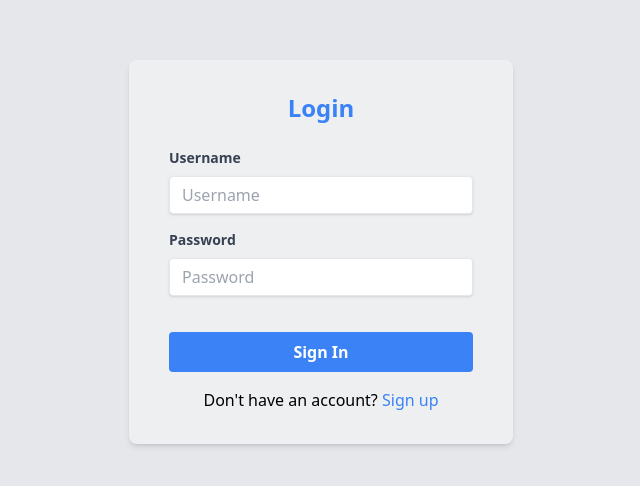
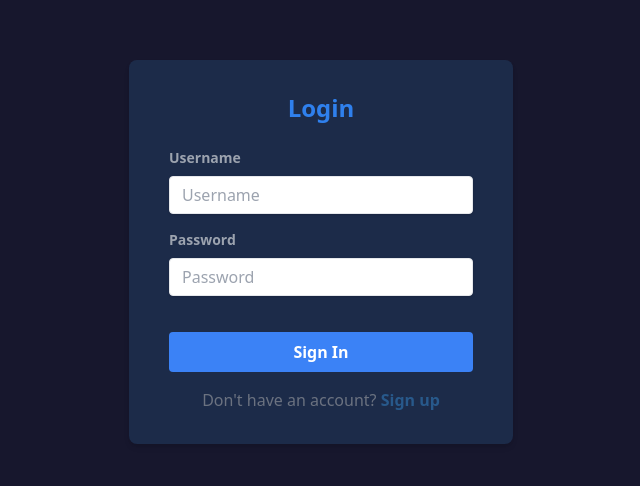
Before and after one commit to Hamza-El-Fahli/Educraft_Server, a Next.js app: page /login in a window 1280 px wide. Shown: the part 140-626 px from the top of the page, without its empty margins (319-959 px from the left). Built offline with nearby package versions, Linux system fonts and the light colour scheme.

Commit message:
wip: Login Page
- install Axios
- add user authentification
- show message of user not found on UX

```diff
--- a/package.json
+++ b/package.json
@@ -9,6 +9,7 @@
     "lint": "next lint"
   },
   "dependencies": {
+    "axios": "^1.6.7",
     "mongoose": "^8.2.0",
     "next": "14.1.0",
     "react": "^18",
--- a/src/app/(authentification)/login/page.tsx
+++ b/src/app/(authentification)/login/page.tsx
@@ -1,22 +1,54 @@
 "use client";
+import axios from "axios";
 import Link from "next/link";
 import { useRouter } from "next/navigation";
 
-export default function Login() {
+interface User {
+  _id: string;
+  name: string;
+}
+
+export default function Login(): JSX.Element {
   const router = useRouter();
-  const handleClick = (e: any) => {
+
+  const handleSubmit = async (e: React.FormEvent<HTMLFormElement>): Promise<void> => {
     e.preventDefault();
-    router.push("/dashboard");
+    const target = e.target as typeof e.target & {
+      username: { value: string };
+      password: { value: string };
+    };
+
+    const name = target.username.value;
+    const password = target.password.value;
+
+    try {
+      const checkUserCall = await axios.post<User>(`http://localhost:3000/api/users`, { name, password });
+      const checkUser = checkUserCall.data;
+
+      if (checkUser.hasOwnProperty('_id')) {
+        window.alert(`user ${checkUser.name} has id of ${checkUser._id}`);
+        router.push("/dashboard");
+      } else {
+        document.getElementById("loginError")?.classList.remove('hidden');
+      }
+    } catch (error) {
+      console.error('Error during login:', error);
+      // Handle error, show error message, etc.
+    }
   };
+
+
   return (
-    <div className="bg-gray-200 flex justify-center items-center  h-screen">
-      <div className=" backdrop-filter  bg-white bg-opacity-30 shadow-md rounded-lg px-10 py-8 mb-4 flex flex-col w-96">
-        <h1 className="text-center text-2xl font-bold text-blue-500 mb-6">
+    <div className="bg-primary flex justify-center items-center  h-screen">
+      <form className=" backdrop-filter  bg-third bg-opacity-30 shadow-md rounded-lg px-10 py-8 mb-4 flex flex-col w-96"
+      onSubmit={handleSubmit}
+      >
+        <h1 className="text-center text-2xl font-bold text-firstBlue mb-6">
           Login
         </h1>
         <div className="mb-4">
           <label
-            className="block text-gray-700 text-sm font-bold mb-2"
+            className="block text-gray-400 text-sm font-bold mb-2"
             htmlFor="username"
           >
             Username
@@ -24,13 +56,15 @@ export default function Login() {
           <input
             className="bg-opacity-20 backdrop-filter  shadow appearance-none border rounded w-full py-2 px-3 text-gray-700 leading-tight focus:outline-none focus:shadow-outline"
             id="username"
+            name="username"
             type="text"
             placeholder="Username"
+            required
           />
         </div>
         <div className="mb-6">
           <label
-            className="block text-gray-700 text-sm font-bold mb-2"
+            className="block text-gray-400 text-sm font-bold mb-2"
             htmlFor="password"
           >
             Password
@@ -38,24 +72,26 @@ export default function Login() {
           <input
             className="bg-opacity-20 backdrop-filter  shadow appearance-none border rounded w-full py-2 px-3 text-gray-700 mb-3 leading-tight focus:outline-none focus:shadow-outline"
             id="password"
+            name="password"
             type="password"
             placeholder="Password"
+            required
           />
         </div>
+        <div className="text-center text-red-300 hidden" id="loginError" style={{marginTop : "-24px"}}>Impossible de trouver votre compte</div>
         <button
           className="bg-blue-500 hover:bg-blue-700 text-white font-bold py-2 px-4 rounded focus:outline-none focus:shadow-outline"
-          type="button"
-          onClick={handleClick}
+          type="submit"
         >
           Sign In
         </button>
-        <p className="mt-4 text-center">
+        <p className="mt-4 text-center text-gray-500  cursor-default">
           Don't have an account?{" "}
-          <Link href="/signup" className="text-blue-500 hover:underline">
+          <Link href="/signup" className="text-third font-bold hover:underline cursor-pointer">
             Sign up
           </Link>
         </p>
-      </div>
+      </form>
     </div>
   );
 }
--- a/src/app/api/quizes/route.ts
+++ b/src/app/api/quizes/route.ts
@@ -8,14 +8,12 @@ import { NextRequest, NextResponse } from "next/server";
 export async function POST(request: NextRequest) {
     try {
         const { chapter_id, question, correct_answer, options }:
-         { chapter_id: string, question: string, correct_answer: number, options: string[] } = await request.json()
+            { chapter_id: string, question: string, correct_answer: number, options: string[] } = await request.json()
         await connectDB()
         const res = await Quizes.create({ chapter_id, question, correct_answer, options })
-        console.log(res.id)
-        return NextResponse.json({message:'quiz created successfully' ,id : res.id})
-
+        return NextResponse.json({ message: 'Quiz Created successfully', id: res.id })
     } catch (error) {
-        return NextResponse.json({message:'No Quizes were created' ,context : error})
+        return NextResponse.json({ message: 'No Quizes were created', context: error })
 
     }
 
@@ -26,7 +24,7 @@ export async function POST(request: NextRequest) {
 export async function GET(request: NextRequest) {
     try {
         await connectDB();
-        const chapter_id =  request.nextUrl.searchParams.get('chapter_id');
+        const chapter_id = request.nextUrl.searchParams.get('chapter_id');
         console.log(chapter_id)
         let filter: any = {};
         if (chapter_id) {
--- a/src/app/api/users/route.ts
+++ b/src/app/api/users/route.ts
@@ -36,10 +36,14 @@ export async function GET(){
 export async function POST(request: NextRequest) {
     try {
       const data = await request.json();
-      const { email, password } = data;
+      const { email, password , name } = data;
 
       await connectDB();
-      const user = await Users.findOne({ email, password });
+      let user:any ;
+      if(name)
+         user = await Users.findOne({  password , name  });
+      else
+         user = await Users.findOne({ email, password   });
 
       if (user) {
         return NextResponse.json(user);
```
Also changed, not shown: src/app/api/quizes/[id]/route.ts (+0 -7 lines), tailwind.config.ts (line endings or trailing spaces), 1 other file (tests, documents, lock files or other folders).
